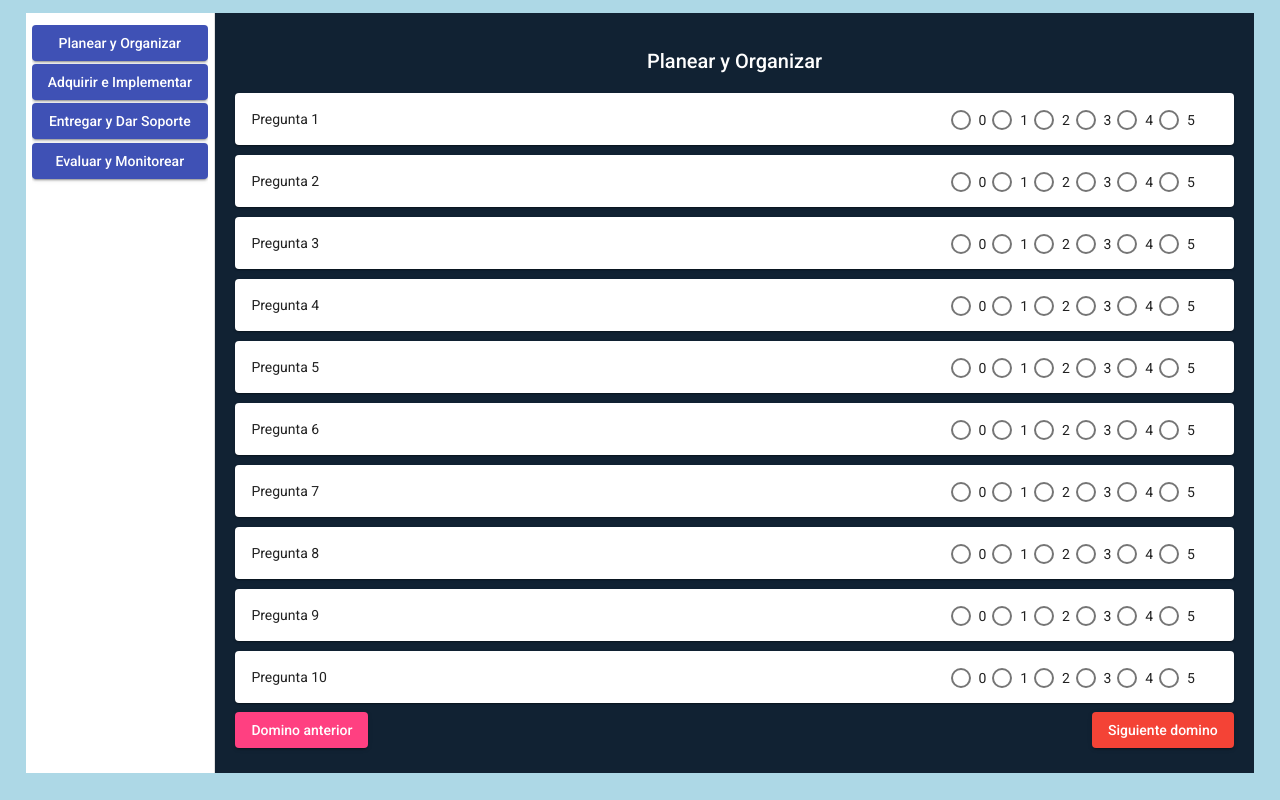
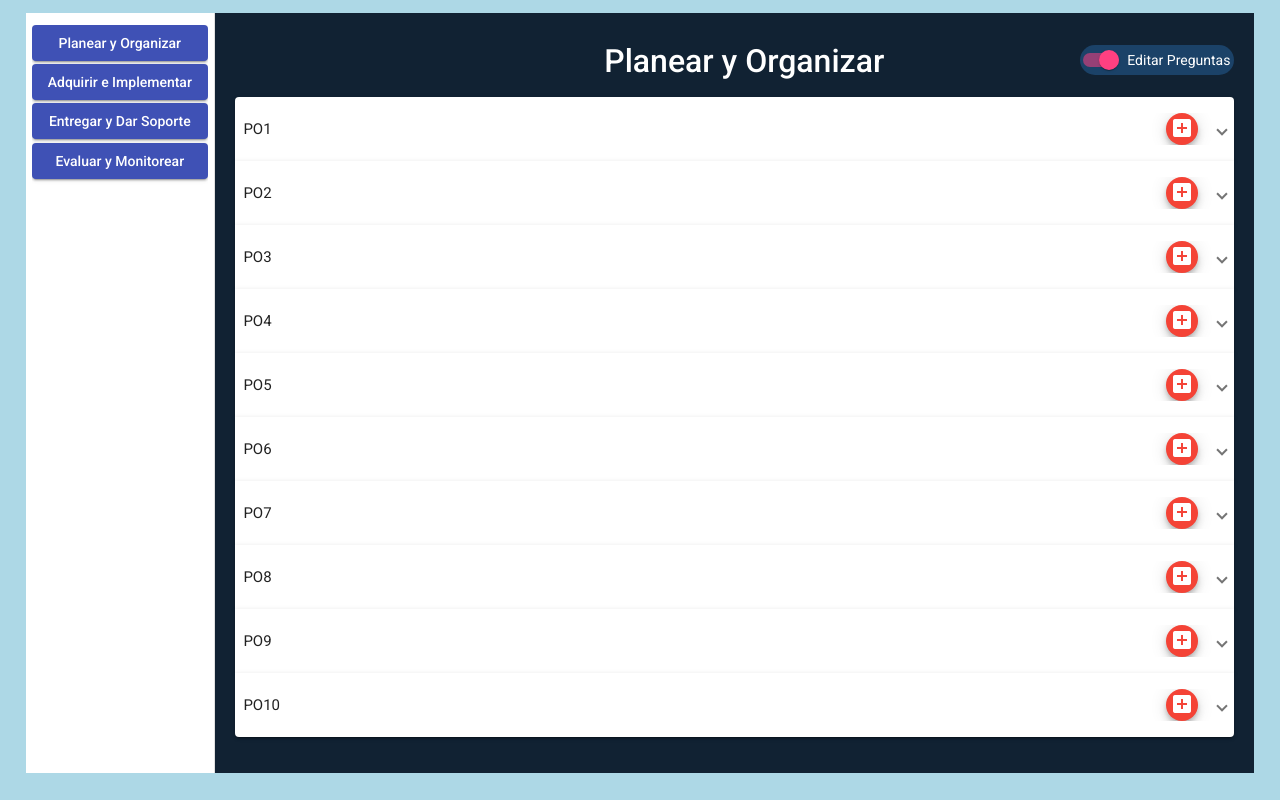
Before and after one commit to JuanM22/cobit, an Angular app: page /test in a window 1280 px wide. Built offline with nearby package versions, Linux system fonts and the light colour scheme.

Commit message:
First commit

```diff
--- a/src/app/domains-compo/domains-compo.component.css
+++ b/src/app/domains-compo/domains-compo.component.css
@@ -1,12 +1,35 @@
 .questions-container {
   padding: 0 2% 5% 2%;
-}
-
-.questions-container h2 {
-  text-align: center;
-  color: white;
 }
 
 #next_btn {
   float: right;
 }
+
+.mat-slide-toggle {
+  float: right;
+}
+
+.form-header {
+  margin-bottom: 2%;
+}
+
+.form-header h2,
+.form-header .edit-btn {
+  display: inline-block;
+}
+
+.form-header h2 {
+  margin: auto;
+  width: 65%;
+  color: white;
+  text-align: right;
+  font-size: 2rem;
+}
+
+.edit-btn {
+  background-color: rgb(27, 66, 104);
+  border-radius: 1rem;
+  padding: 0.2rem;
+  color: white;
+}
--- a/src/app/domains-compo/domains-compo.component.html
+++ b/src/app/domains-compo/domains-compo.component.html
@@ -1,20 +1,7 @@
 <section class="questions-container">
-  <h2>{{ domains[domainIndex] }}</h2>
-  <app-question-compo [domain]="domainIndex"></app-question-compo>
-  <button
-    mat-raised-button
-    color="warn"
-    id="next_btn"
-    (click)="updateIndex(domainIndex + 1)"
-  >
-    Siguiente domino
-  </button>
-  <button
-    mat-raised-button
-    color="accent"
-    id="prev_btn"
-    (click)="updateIndex(domainIndex - 1)"
-  >
-    Domino anterior
-  </button>
+  <div class="form-header">
+    <h2>{{ domains[domainIndex] }}</h2>
+    <mat-slide-toggle class="edit-btn" (change)="editQuestions = !editQuestions" [checked]="editQuestions">Editar Preguntas</mat-slide-toggle>
+  </div>
+  <app-question-compo [domain]="domainIndex" [editQuestions]="editQuestions"></app-question-compo>
 </section>
--- a/src/app/domains-compo/domains-compo.component.ts
+++ b/src/app/domains-compo/domains-compo.component.ts
@@ -7,6 +7,8 @@ import { Component, Input, OnInit } from '@angular/core'
 })
 export class DomainsCompoComponent implements OnInit {
 
+  @Input() domainIndex: number = 0
+
   domains = [
     'Planear y Organizar',
     'Adquirir e Implementar',
@@ -14,12 +16,12 @@ export class DomainsCompoComponent implements OnInit {
     'Evaluar y Monitorear',
   ]
 
-  @Input() domainIndex: number = 0
-
   domainOneQuestions= [];
   domainTwoQuestions= [];
   domainThreeQuestions= [];
   domainFourQuestions= [];
+
+  editQuestions: boolean = true;
 
   constructor() {}
 
@@ -30,4 +32,5 @@ export class DomainsCompoComponent implements OnInit {
       this.domainIndex = index;
     }
   }
+
 }
--- a/src/app/model/question.ts
+++ b/src/app/model/question.ts
@@ -10,5 +10,6 @@ export class Question {
 
     getQuestion = () => this.question;
     getValue = () => this.value;
+    setValue = (value: number) => this.value = value;
 
 }
--- a/src/app/question-compo/question-compo.component.css
+++ b/src/app/question-compo/question-compo.component.css
@@ -1,5 +1,16 @@
 .mat-card {
   margin-bottom: 1%;
+  background-color: rgba(155, 256, 0, 0.7);
+  display: flex;
+}
+
+.question-container,
+.radio-group {
+  padding: 0.5rem;
+}
+
+.question-container {
+  width: 70%;
 }
 
 .radio-group {
@@ -11,3 +22,36 @@
 .radio-group .mat-radio-button {
   padding: 0 1%;
 }
+
+.options-container {
+  text-align: center;
+  width: 15%;
+}
+
+.options-container button {
+  width: 2rem;
+  height: 2rem;
+  margin-right: 0.5rem;
+}
+
+.options-container .mat-icon {
+  position: absolute;
+  top: 0.2rem;
+  left: 0.2rem;
+}
+
+.add-btn {
+  margin-right: 2%;
+  width: 2rem;
+  height: 2rem;
+}
+
+.add-btn .mat-icon {
+  position: absolute;
+  top: 0.23rem;
+  left: 0.24rem;
+}
+
+.mat-expansion-panel-header {
+  padding: 0.5rem;
+}
--- a/src/app/question-compo/question-compo.component.html
+++ b/src/app/question-compo/question-compo.component.html
@@ -1,10 +1,42 @@
+<mat-accordion>
+  <mat-expansion-panel *ngFor="let objective of objectives">
+    <mat-expansion-panel-header>
+      <mat-panel-title>
+        {{ objective }}
+      </mat-panel-title>
+      <button
+        *ngIf="editQuestions"
+        mat-fab
+        color="warn"
+        class="add-btn"
+        (click)="$event.stopPropagation()"
+      >
+        <mat-icon title="Añadir pregunta">add_box</mat-icon>
+      </button>
+    </mat-expansion-panel-header>
     <mat-card *ngFor="let item of questions">
+      <article class="question-container">
         {{ item.getQuestion() }}
+      </article>
       <div class="radio-group">
         <mat-radio-group aria-label="Select an option">
-        <mat-radio-button *ngFor="let value of scaleValues" value="{{ value }}">
+          <mat-radio-button
+            *ngFor="let value of scaleValues"
+            value="{{ value }}"
+            (change)="updateScore(item, value)"
+          >
             {{ value }}
           </mat-radio-button>
         </mat-radio-group>
       </div>
+      <div *ngIf="editQuestions" class="options-container">
+        <button mat-fab color="primary">
+          <mat-icon title="Editar">edit</mat-icon>
+        </button>
+        <button mat-fab color="accent">
+          <mat-icon title="Eliminar">delete</mat-icon>
+        </button>
+      </div>
     </mat-card>
+  </mat-expansion-panel>
+</mat-accordion>
--- a/src/app/question-compo/question-compo.component.ts
+++ b/src/app/question-compo/question-compo.component.ts
@@ -7,11 +7,14 @@ import { Question } from '../model/question'
   styleUrls: ['./question-compo.component.css'],
 })
 export class QuestionCompoComponent implements OnInit {
+
   @Output() updateDomainList = new EventEmitter<[Question]>()
   @Input() domain: number = 0
+  @Input() editQuestions: boolean = true;
   questions: Question[] = []
 
   scaleValues = [0, 1, 2, 3, 4, 5]
+  objectives = ['PO1', 'PO2', 'PO3', 'PO4', 'PO5', 'PO6', 'PO7', 'PO8', 'PO9', 'PO10'];
 
   constructor() {}
 
@@ -28,4 +31,9 @@ export class QuestionCompoComponent implements OnInit {
   updateList(): void {
     this.updateDomainList.emit()
   }
+
+  updateScore(item: Question, value: number): void {
+    item.setValue(value);
+  }
+
 }
```
Also changed, not shown: src/app/app.module.ts (+7 -1 lines). Lines whose indentation alone changed are shown as unchanged.
